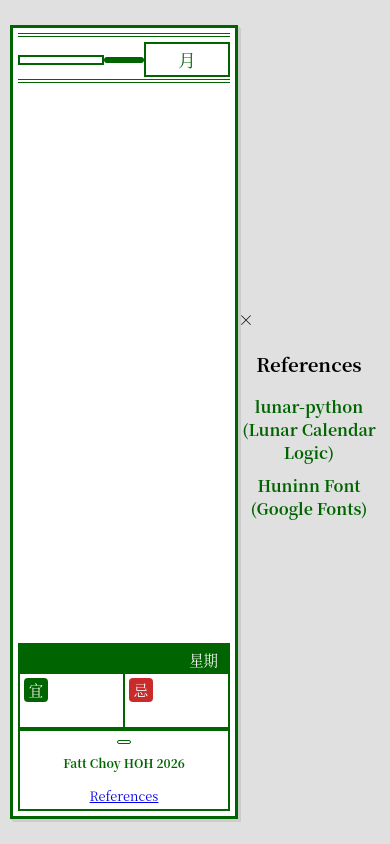
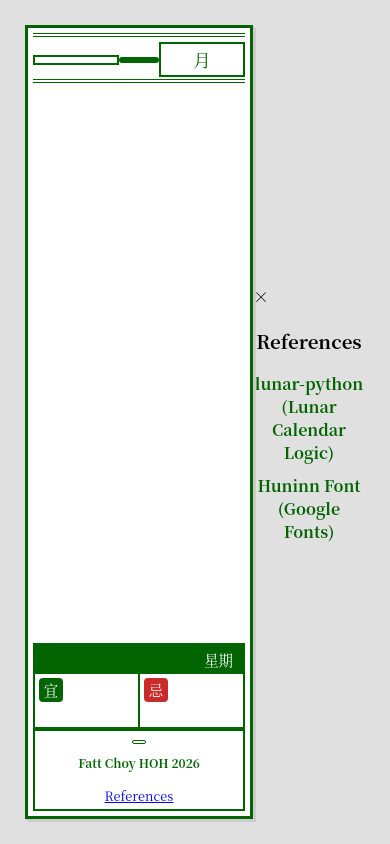
Before and after one commit to bryant-lim/lakjit, a Flask app: template templates/index.html in a window 390 px wide. Run offline with Flask 3, Linux system fonts and the light colour scheme; the template is opened without the code that fills it, so the values that code supplies are empty; some web fonts are replaced.

Commit message:
style(mobile): increase horizontal padding to 25px

```diff
--- a/static/style.css
+++ b/static/style.css
@@ -251,7 +251,8 @@
 @media (max-width: 600px) {
     body {
         /* Add padding to body so container doesn't touch edges */
-        padding: 10px;
+        /* Increased left/right padding as requested */
+        padding: 10px 25px;
         box-sizing: border-box;
     }
 
```
